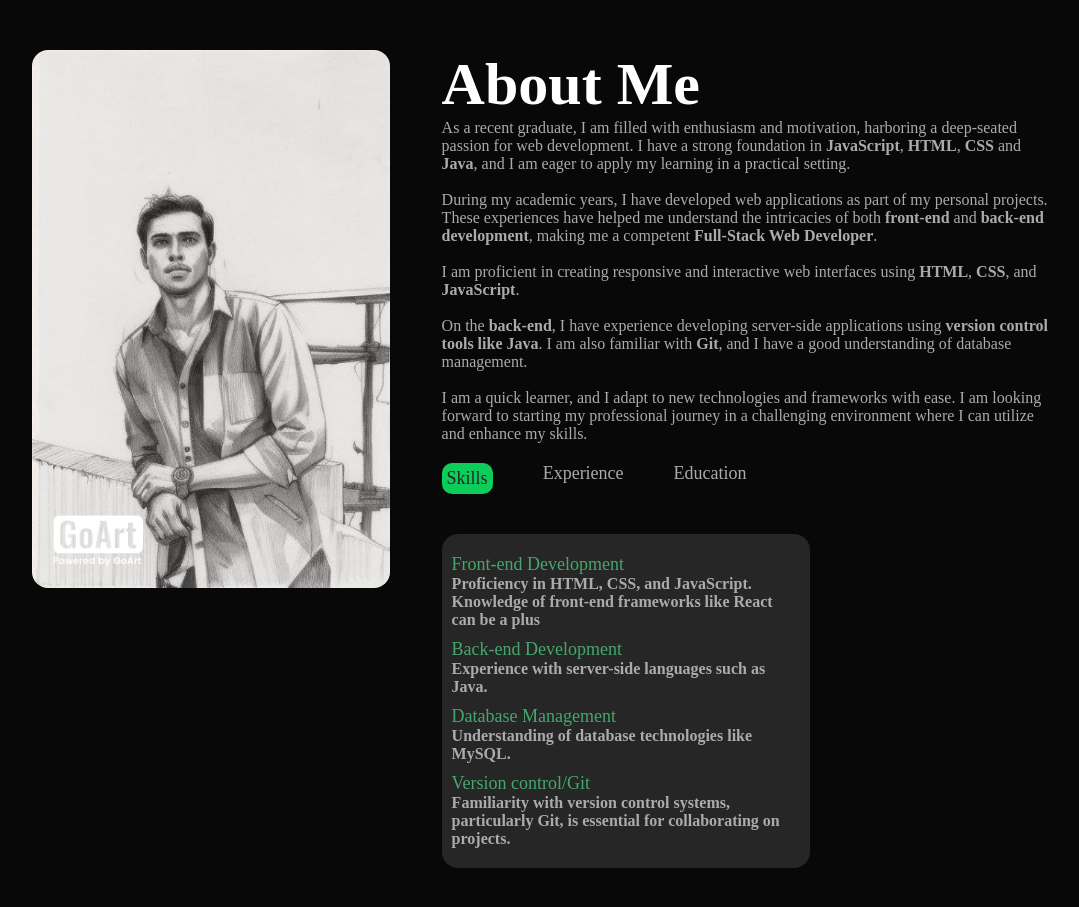
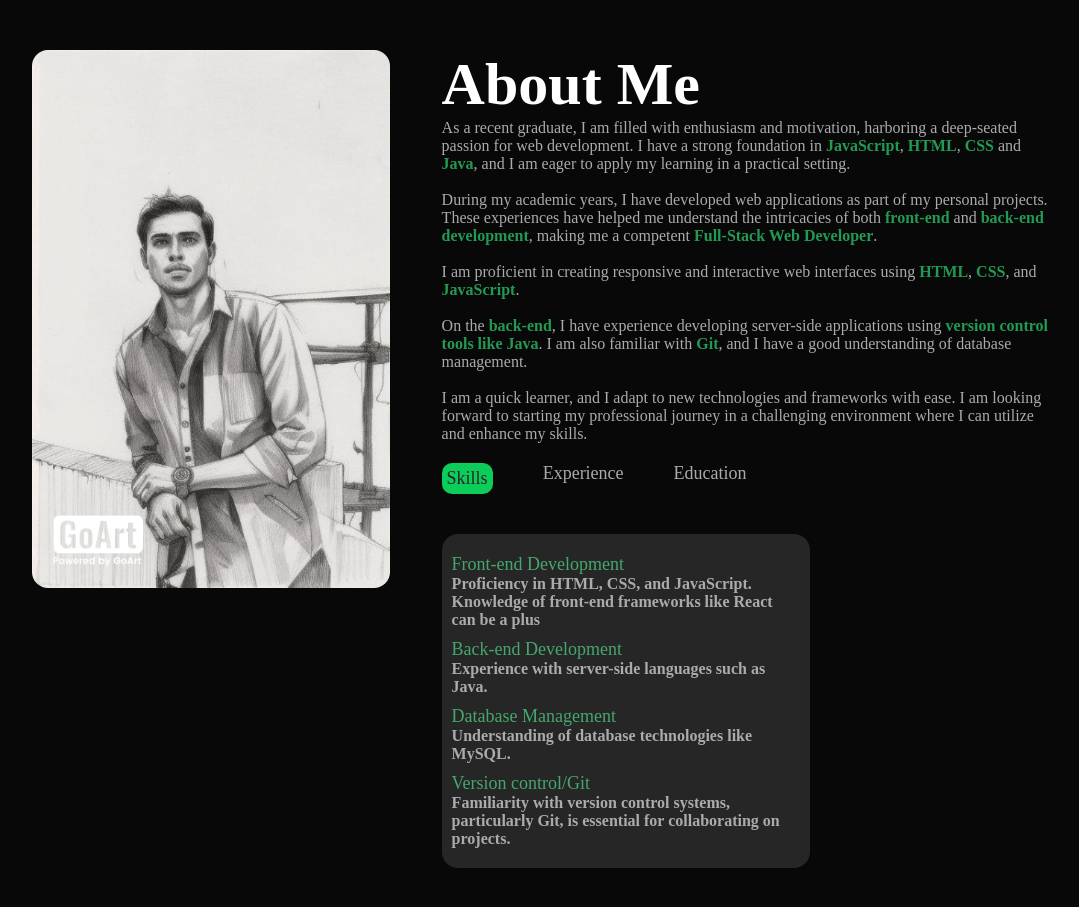
Before and after one commit to Yeswanthundavalli/My-Portfolio, a plain HTML site: page index.html in a window 1280 px wide. Shown: the part 840-1747 px from the top of the page, without its empty margins (96-1175 px from the left). Drawn offline with nearby package versions, Linux system fonts and the light colour scheme.

Commit message:
Update style.css

```diff
--- a/style.css
+++ b/style.css
@@ -325,6 +325,10 @@ form .btn2{
 .copyright i{
     color: #239a53;
 }
+strong{
+    color: #239a53;
+}
+
 
 /* for small devices */
 
```
